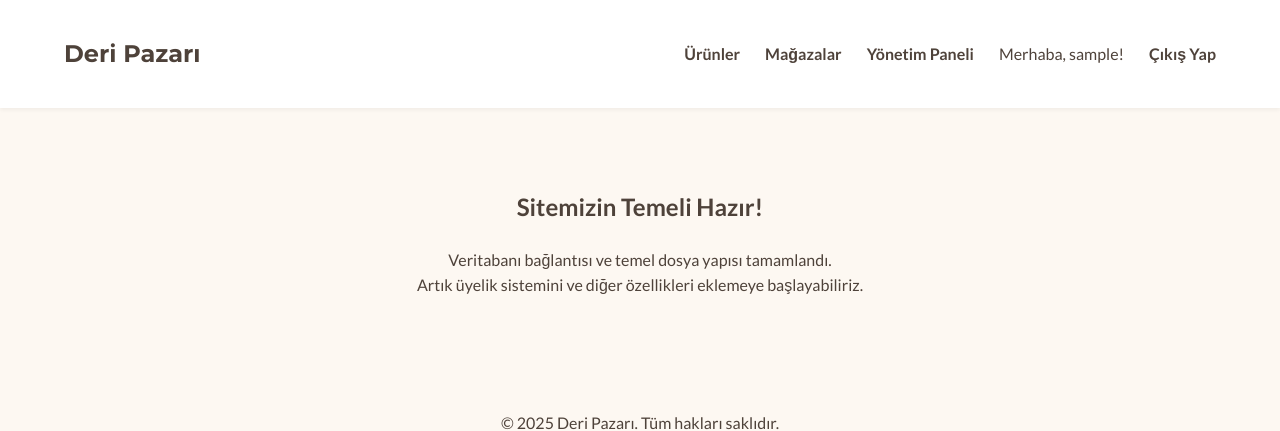
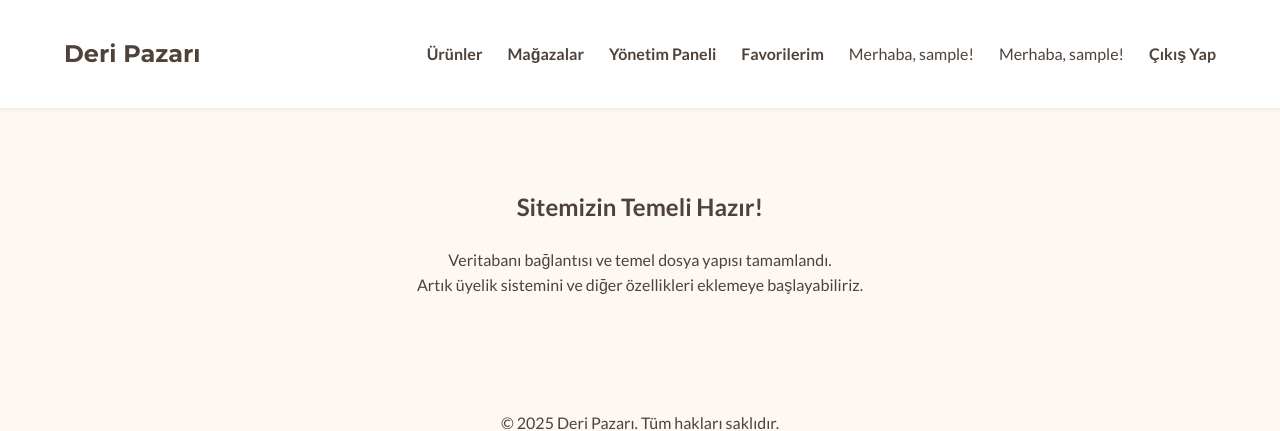
Before and after one commit to marasderi/maras, a PHP site: page /index.php in a window 1280 px wide. Shown: the top 431 px of the page. Run offline with PHP 8.4, Linux system fonts and the light colour scheme; the visitor is signed in with stand-in values (Sample User, id 1); data that the repository does not hold is empty.

Commit message:
Update header.php

```diff
--- a/includes/header.php
+++ b/includes/header.php
@@ -28,7 +28,8 @@
     <li><a href="<?php echo SITE_URL; ?>/vendor/">Satıcı Paneli</a></li>
 <?php endif; ?>
                     <?php // --- YENİ EKLENEN KISIM BİTİŞ --- ?>
-
+<li><a href="<?php echo SITE_URL; ?>/favorites.php">Favorilerim</a></li>
+<li>Merhaba, <?php echo htmlspecialchars($_SESSION['username']); ?>!</li>
                     <li>Merhaba, <?php echo htmlspecialchars($_SESSION['username']); ?>!</li>
                     <li><a href="<?php echo SITE_URL; ?>/logout.php">Çıkış Yap</a></li>
 
```
